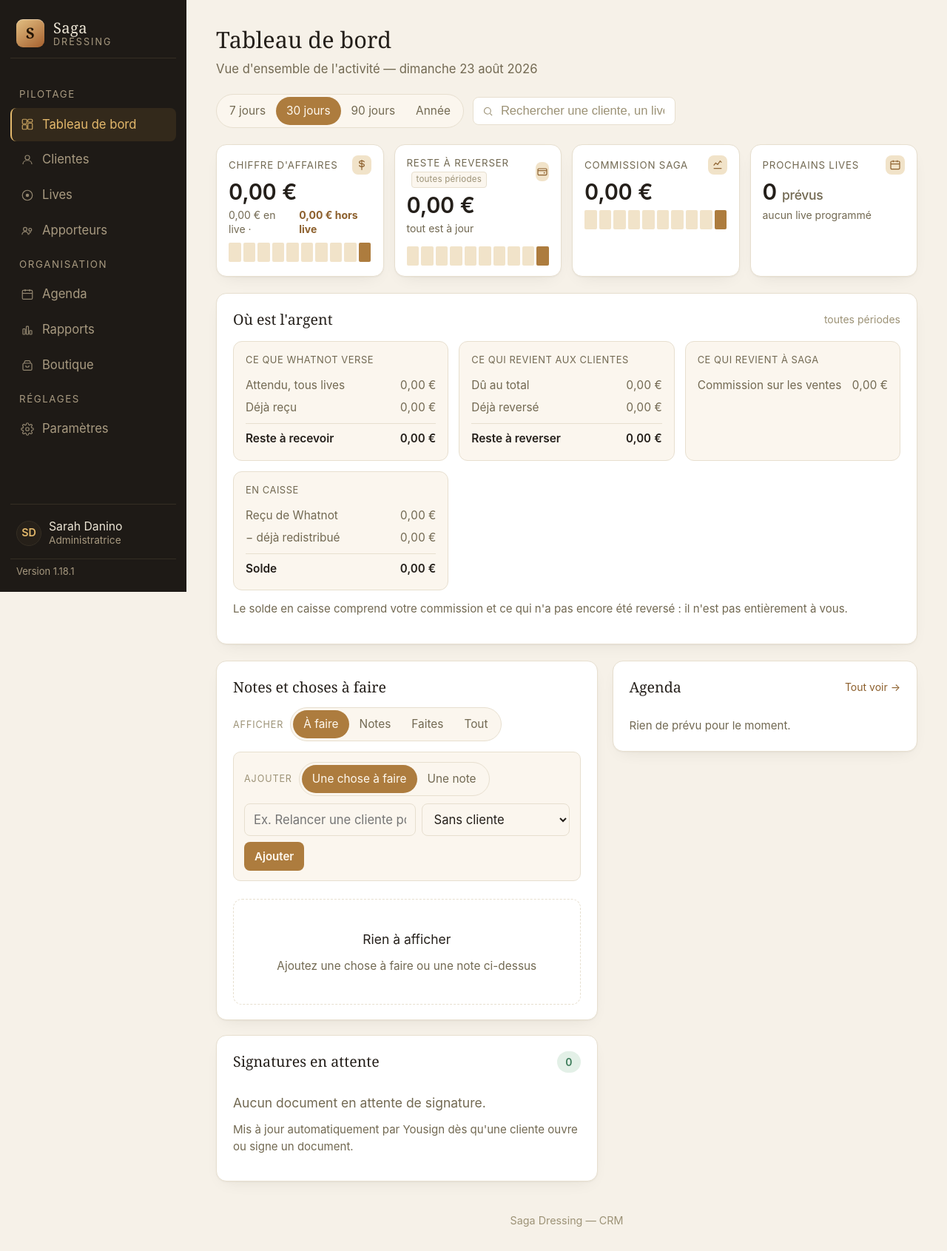
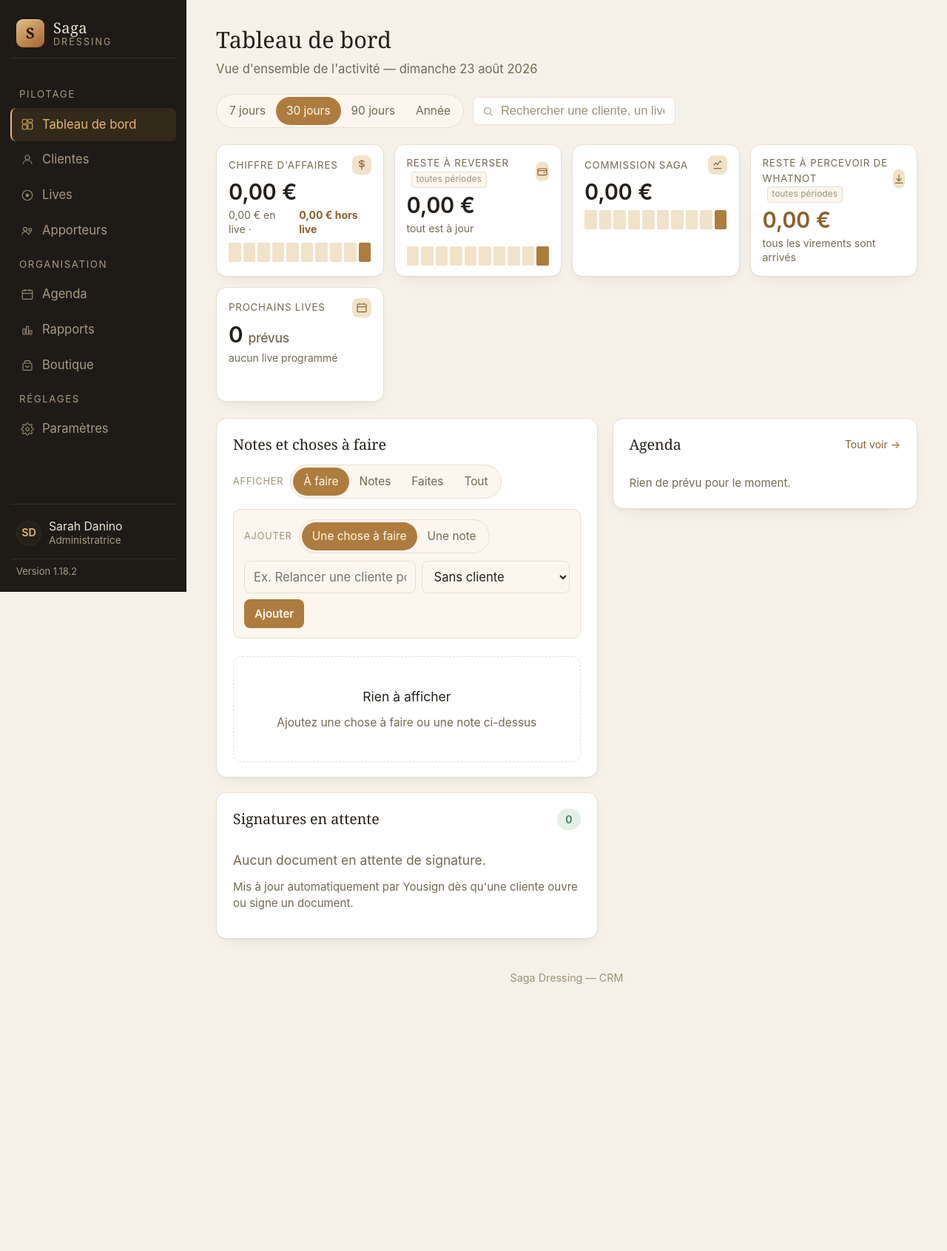
Before and after one commit to yoyo126/sagadressing, a PHP site: page /dashboard.html in a window 1280 px wide. Shown: the top 1691 px of the page at 74% size. After the commit the page ends 1330 px from the top, so only its background shows below. Run offline with PHP 8.4, Linux system fonts and the light colour scheme.

Commit message:
fix: pointer un virement depuis la liste, et une seule case au tableau de bord
Deux retours, tous deux justes. Le bouton d'enregistrement d'un virement
n'existait que sur la page d'un live, tout en bas de la colonne de droite :
introuvable, et surtout impraticable pour pointer une série de virements —
il aurait fallu ouvrir chaque live un par un.

Chaque ligne de la liste des lives porte donc son bouton « J'ai reçu », et
« Annuler » quand le virement est déjà enregistré. La fenêtre de saisie est
partagée entre les deux écrans plutôt que recopiée.

Et le panneau « Où est l'argent » que j'avais ajouté au tableau de bord était
une réponse à une question qui n'avait pas été posée : quatre blocs et un
paragraphe là où une case suffisait. Il laisse la place à « Reste à percevoir
de Whatnot », à côté des autres indicateurs. Le détail vit sur la page des
lives, là où se fait le geste.

La page des lives passe de trois indicateurs à deux, pour la même raison.

Co-Authored-By: Claude Opus 5 <noreply@anthropic.com>

```diff
--- a/dashboard.html
+++ b/dashboard.html
@@ -67,6 +67,15 @@
 
         <div class="kpi-card">
           <div class="kpi-top">
+            <span class="kpi-label">Reste à percevoir de Whatnot <span class="kpi-hors-periode">toutes périodes</span></span>
+            <div class="kpi-icon"><svg width="16" height="16" viewBox="0 0 24 24" fill="none" stroke="currentColor" stroke-width="1.8"><path d="M12 3v13"/><polyline points="7,11 12,16 17,11"/><path d="M4 20h16"/></svg></div>
+          </div>
+          <div class="kpi-value tabular" data-field="whatnot" style="color:var(--brand-strong)">—</div>
+          <div class="kpi-delta" data-field="whatnotMeta">—</div>
+        </div>
+
+        <div class="kpi-card">
+          <div class="kpi-top">
             <span class="kpi-label">Prochains lives</span>
             <div class="kpi-icon"><svg width="16" height="16" viewBox="0 0 24 24" fill="none" stroke="currentColor" stroke-width="1.8"><rect x="3" y="4.5" width="18" height="16" rx="2"/><line x1="8" y1="2.5" x2="8" y2="6.5"/><line x1="16" y1="2.5" x2="16" y2="6.5"/><line x1="3" y1="10" x2="21" y2="10"/></svg></div>
           </div>
@@ -75,15 +84,6 @@
           <div class="kpi-spark" data-field="livesSpark"></div>
         </div>
       </section>
-
-      <div class="panel" id="argentPanel">
-        <div class="panel-head">
-          <h2>Où est l'argent</h2>
-          <span class="panel-link" style="color:var(--ink-faint);">toutes périodes</span>
-        </div>
-        <div class="argent-grid" id="argentGrid"></div>
-        <p class="card-note" id="argentNote" style="margin-top:14px;"></p>
-      </div>
 
       <section class="content-grid">
         <div class="side-col">
@@ -267,7 +267,15 @@
     var prochains = sagaAgenda().filter(function (e) {
       return e.type === 'Live' && e.date >= sagaAujourdhui();
     }).sort(function (a, b) { return a.date < b.date ? -1 : 1; });
-    renderArgent();
+    /* Ce que Whatnot doit encore, toutes périodes : le détail live par live
+       est sur la page des lives, avec le bouton pour pointer un virement. */
+    var enc = sagaTotauxEncaissement();
+    document.querySelector('[data-field="whatnot"]').textContent = sagaEUR(enc.reste);
+    document.querySelector('[data-field="whatnotMeta"]').textContent = enc.livesEnAttente
+      ? enc.livesEnAttente + ' live' + (enc.livesEnAttente > 1 ? 's' : '') + ' non encaissé'
+        + (enc.livesEnAttente > 1 ? 's' : '')
+      : 'tous les virements sont arrivés';
+
     document.querySelector('[data-field="lives"]').innerHTML = prochains.length + ' <small>prévus</small>';
     document.querySelector('[data-field="livesMeta"]').textContent = prochains.length
       ? 'prochain : ' + sagaDateFR(prochains[0].date) + ' — ' + prochains[0].titre
@@ -396,68 +404,6 @@
     applyPeriod(btn.dataset.period);
   });
 
-  /* ============ Où est l'argent ============
-     Trois circuits, dans l'ordre où l'argent passe : ce que Whatnot verse,
-     ce qui repart vers les clientes et les apporteurs, ce qui reste. Les
-     confondre, c'est croire disposer d'un argent qui n'est pas arrivé, ou
-     compter comme sien ce qui est dû à quelqu'un d'autre. */
-  function renderArgent() {
-    var f = sagaSituationFinanciere();
-
-    function bloc(titre, lignes, accent) {
-      return '<div class="argent-bloc' + (accent ? ' accent' : '') + '">' +
-        '<div class="argent-titre">' + titre + '</div>' +
-        lignes.map(function (l) {
-          if (!l || l.length === 0) return '';
-          return '<div class="argent-ligne' + (l[2] ? ' fort' : '') + '">' +
-            '<span>' + l[0] + '</span><span class="tabular">' + l[1] + '</span></div>';
-        }).join('') + '</div>';
-    }
-
-    document.getElementById('argentGrid').innerHTML =
-      bloc('Ce que Whatnot verse', [
-        ['Attendu, tous lives', sagaEUR(f.attenduWhatnot)],
-        ['Déjà reçu', sagaEUR(f.recuWhatnot)],
-        ['Reste à recevoir', sagaEUR(f.resteWhatnot), true]
-      ], f.resteWhatnot > 0) +
-
-      bloc('Ce qui revient aux clientes', [
-        ['Dû au total', sagaEUR(f.duClientes)],
-        ['Déjà reversé', sagaEUR(f.verseClientes)],
-        ['Reste à reverser', sagaEUR(f.resteClientes), true]
-      ], f.resteClientes > 0) +
-
-      bloc('Ce qui revient à Saga', [
-        ['Commission sur les ventes', sagaEUR(f.commissionSaga)],
-        f.commissionApporteurs > 0 ? ['dont dû aux apporteurs', sagaEUR(f.commissionApporteurs)] : null,
-        f.resteApporteurs > 0 ? ['Reste à verser aux apporteurs', sagaEUR(f.resteApporteurs), true] : null
-      ], f.resteApporteurs > 0) +
-
-      bloc('En caisse', [
-        ['Reçu de Whatnot', sagaEUR(f.recuWhatnot)],
-        ['− déjà redistribué', sagaEUR(sagaCentimes(f.verseClientes + f.verseApporteurs))],
-        ['Solde', sagaEUR(f.enCaisse), true]
-      ]);
-
-    var note = document.getElementById('argentNote');
-    var parts = [];
-    if (f.livesEnAttente) {
-      parts.push('<strong>' + sagaEUR(f.resteWhatnot) + '</strong> attendus de Whatnot sur '
-        + f.livesEnAttente + ' live' + (f.livesEnAttente > 1 ? 's' : '') + '.');
-    }
-    if (f.clientesDues) {
-      parts.push('<strong>' + sagaEUR(f.resteClientes) + '</strong> à reverser à '
-        + f.clientesDues + ' cliente' + (f.clientesDues > 1 ? 's' : '') + '.');
-    }
-    if (Math.abs(f.ecartWhatnot) >= 0.01) {
-      parts.push('<span style="color:var(--warn);">Écart cumulé de '
-        + sagaEUR(f.ecartWhatnot) + '</span> entre les virements reçus et les montants attendus.');
-    }
-    parts.push('Le solde en caisse comprend votre commission et ce qui n\'a pas encore été '
-      + 'reversé : il n\'est pas entièrement à vous.');
-    note.innerHTML = parts.join(' ');
-  }
-
   /* ============ Notes et choses à faire ============
      Même liste que sur les fiches clientes : ce qui est ajouté ici
      apparaît sur la fiche concernée, et inversement. */
--- a/style.css
+++ b/style.css
@@ -998,50 +998,3 @@ body.modale-ouverte { overflow: hidden; }
 @media (max-width: 900px) {
   .calendar-mini .day { max-height: 46px; }
 }
-
-
-/* ============ Où est l'argent (tableau de bord) ============
-   Quatre blocs de même largeur, qui se replient l'un sous l'autre sur
-   petit écran. Chaque bloc suit le même gabarit : des lignes libellé /
-   montant, la dernière en évidence puisque c'est celle qui appelle une
-   décision. */
-.argent-grid {
-  display: grid;
-  grid-template-columns: repeat(auto-fit, minmax(248px, 1fr));
-  gap: 14px;
-}
-.argent-bloc {
-  border: 1px solid var(--line);
-  border-radius: 12px;
-  padding: 14px 16px;
-  background: var(--surface-alt);
-}
-.argent-bloc.accent { border-color: var(--brand); }
-.argent-titre {
-  font-size: .74rem;
-  letter-spacing: .04em;
-  text-transform: uppercase;
-  color: var(--ink-muted);
-  margin-bottom: 10px;
-}
-.argent-ligne {
-  display: flex;
-  justify-content: space-between;
-  align-items: baseline;
-  gap: 12px;
-  font-size: .88rem;
-  color: var(--ink-muted);
-  padding: 3px 0;
-}
-/* Le libellé se replie ; le montant, jamais — coupé en deux, il devient
-   illisible et se confond avec celui de la ligne suivante. */
-.argent-ligne > span:first-child { min-width: 0; }
-.argent-ligne > span:last-child { white-space: nowrap; }
-.argent-ligne.fort {
-  margin-top: 6px;
-  padding-top: 8px;
-  border-top: 1px solid var(--line);
-  color: var(--ink);
-  font-weight: 600;
-}
-.argent-bloc.accent .argent-ligne.fort { color: var(--brand-strong); }
```
Also changed, not shown: live.html (+1 -55 lines), lives.html (+32 -15 lines), nav.js (+68 -80 lines).
